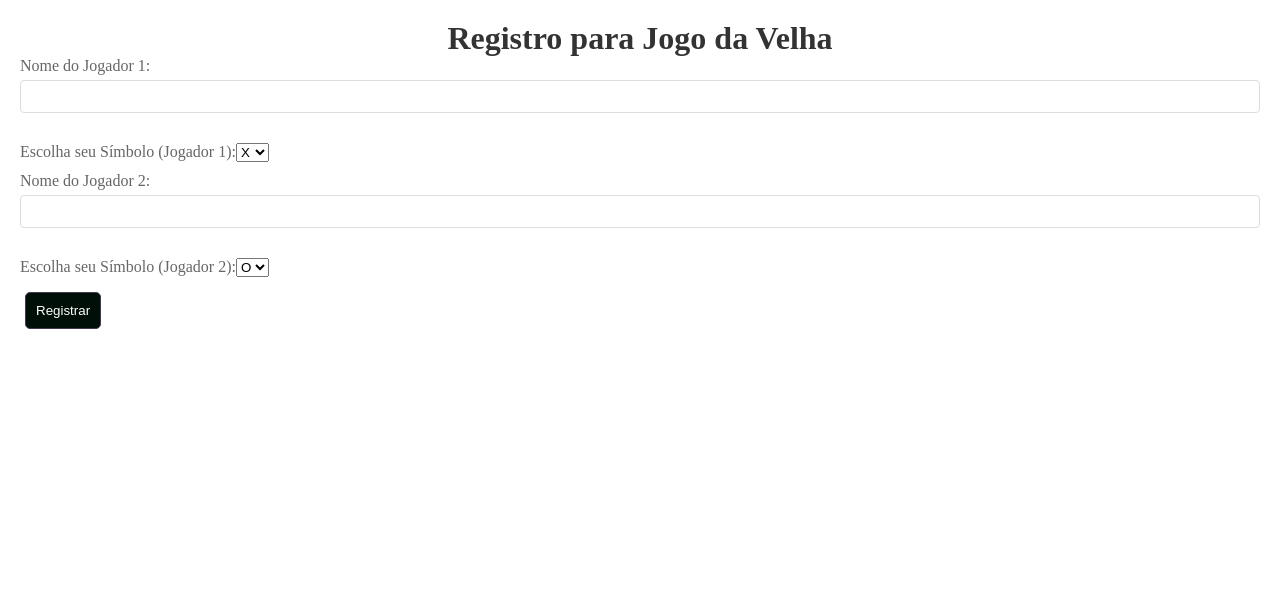
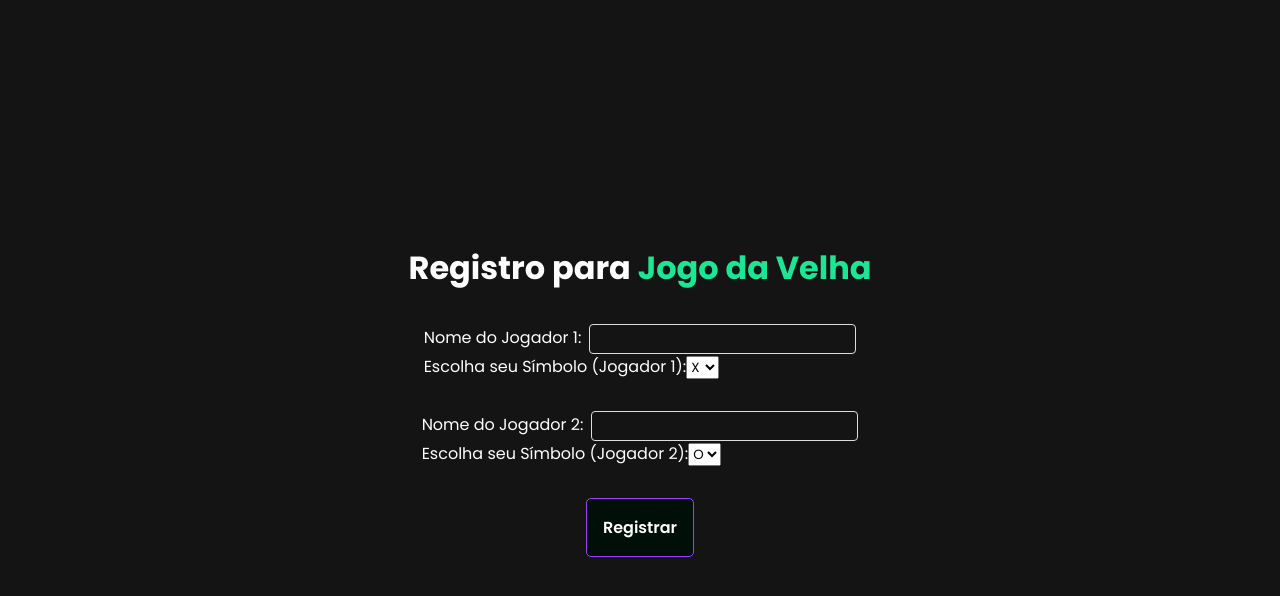
Before and after one commit to CaioDuart3/jogo_da_velha_orc, a React (Vite) app: page /register in a window 1280 px wide. Shown: the top 596 px of the page. Built offline with nearby package versions, Linux system fonts and the light colour scheme.

Commit message:
ajustes de estilização

```diff
--- a/src/Game/Game.css
+++ b/src/Game/Game.css
@@ -1,8 +1,10 @@
+
+@import url('https://fonts.googleapis.com/css2?family=Plus+Jakarta+Sans:ital,wght@0,200..800;1,200..800&family=Poppins:ital,wght@0,100;0,200;0,300;0,400;0,500;0,600;0,700;0,800;0,900;1,100;1,200;1,300;1,400;1,500;1,600;1,700;1,800;1,900&display=swap');
 :root{
   --corPrincipal: #141414;
-  --cor1: #8E5572;
-  --cor2: #BCAA99;
-  --cor3: #443850;
+  --cor1: #1ce594;
+  --cor2: #e21848;
+  --cor3: #a040ff;
   --cel: #000F08;
   --cel-hover: #1a1b1b;
   --cor-text-light: #fefefe;
@@ -11,15 +13,17 @@
 *{
   margin: 0;
   padding: 0;
+  font-family: "Poppins", sans-serif;
 }
 
 button{
   background-color: var(--cel);
   border: 1px solid var(--cor3);
   color: var(--cor-text-light);
-  padding: 10px;
+  padding: 16px;
   border-radius: 5px;
-  margin: 5px;
+  font-size: 16px;
+  font-weight: 600;
 }
 button:hover{
   background-color: var(--cel-hover);
@@ -29,7 +33,6 @@ button:hover{
   width: 100%;
   height: 100vh;
   background-color: var(--corPrincipal);
-
   display: flex;
   flex-direction: row;
   align-items: center;
@@ -41,19 +44,18 @@ button:hover{
 .container-board{
   display: flex;
   flex-direction: column;
-  justify-content: center;
-  align-items: center;
+  gap: 8px;
 }
 
 .frame {
-  width: 500px;
-  height: 500px;
+  width: 470px;
+  height: 470px;
   background-color: var(--cor3);
   display: flex;
+  flex-direction: column;
   justify-content: center;
   align-items: center;
   border-radius: 5px;
-  margin-top: 30px;
 }
 
 .board {
@@ -92,7 +94,22 @@ button:hover{
 .cell.X{
   background-color: var(--cor1);
 }
-
-.end {
-  margin-top: 30px;
+.wins{
+  width: 250px;
+  display: flex;
+  justify-content: center;
+  align-items: center;
 }
+h2{
+  max-width: 245px;
+  word-wrap: break-word;
+}
+.btns{
+  display: flex;
+  justify-content: center;
+  align-items: center;
+  gap: 16px;
+}
+.pts{
+  color: yellow;
+}
--- a/src/Game/Game.tsx
+++ b/src/Game/Game.tsx
@@ -91,14 +91,18 @@ function Game() {
   return (
       <div className='container'>
         <div className='wins'>
-          <h2>{playerTwoName}: {winsX}</h2>
+          <h2>{playerOneName}: <b className='pts'>{winsO}</b></h2>
         </div>
+
         <div className='container-board'>
-          {winner && <h1>{winner === playerTwoSymbol ? playerTwoName : playerOneName} ganhou!</h1>}
-          {draw && <h1>Empate!</h1>}
-          {gameOver && <button onClick={reset}>Jogar novamente</button>}
-          {!gameOver && <h1>Vez de {turn === playerOneSymbol ? playerOneName : playerTwoName}</h1>}
+        <div className='btns'>
+            <button onClick={returnHome}>Início</button>
+            <button onClick={resetScore}>Resetar Placar</button>
+          </div>
           <div className='frame'>
+            {!gameOver && <h1>Vez de {turn === playerOneSymbol ? playerOneName : playerTwoName}</h1>}
+            {winner && <h1>{winner === playerTwoSymbol ? playerTwoName : playerOneName} ganhou!</h1>}
+            {draw && <h1>Empate!</h1>}
             <div className={`board ${gameOver ? "gameOver" : ""}`}>
               {getSquares().map((_, i) => (
                   <div key={i} className={`cell ${marks[i]}`} onClick={() => play(i)}>
@@ -107,12 +111,13 @@ function Game() {
               ))}
             </div>
           </div>
-          <div className='end'>
-            <button onClick={returnHome}>Home</button>
-            <button onClick={resetScore}>Resetar Placar</button>
-          </div>
+          <div className='btns'>{gameOver && <button onClick={reset}>Jogar novamente</button>}</div>
+
         </div>
-        <h2>{playerOneName}: {winsO}</h2>
+
+        <div className='wins'>
+          <h2>{playerTwoName}: <b className='pts'>{winsX}</b></h2>
+        </div>
       </div>
   );
 }
--- a/src/Home/Home.css
+++ b/src/Home/Home.css
@@ -1,3 +1,4 @@
+
 .home{
     width: 100%;
     height: 100vh;
--- a/src/Home/Home.tsx
+++ b/src/Home/Home.tsx
@@ -5,8 +5,7 @@ function Home (){
         // ele ter um condicional q executa se é individual ou em dupla.
         <div className="home">
             <h1>Jogo da velha</h1>
-            <a href="/game"><button>Um jogador</button></a>
-            <a href="/register"><button>Dois jogadores</button></a>
+            <a href="/register"><button>Iniciar partida</button></a>
             <a href="https://github.com/CaioDuart3/jogo_da_velha_orc" target="_blank"><button>Repositório</button></a>
         </div>
     );
--- a/src/Register/Register.css
+++ b/src/Register/Register.css
@@ -1,33 +1,39 @@
-.form-container {
-    background-color: white;
-    padding: 40px;
-    border-radius: 8px;
-    box-shadow: 0 4px 8px rgba(0,0,0,0.1);
-    width: 90%;
-    max-width: 500px;
+.container-register{
+    height: 100vh;
+    background-color: var(--corPrincipal);
+    display: flex;
+    flex-direction: column;
+    align-items: center;
+    justify-content: center;
+    gap: 32px;
 }
 
+form{
+    display: flex;
+    flex-direction: column;
+    justify-content: center;
+    align-items: center;
+    gap: 32px;
+}
 h1 {
     text-align: center;
-    color: #333;
+    color: var(--cor-text-light);
 }
 
 label {
     display: block;
-    margin-bottom: 10px;
-    color: #666;
+    color: var(--cor-text-light);
 }
 
 input[type="text"] {
-    width: 100%;
-    padding: 8px;
-    margin-top: 5px;
-    margin-bottom: 20px;
+    padding: 4px;
+    margin-left: 8px;
+    background: var(--corPrincipal);
+    color: var(--cor-text-light);
     border: 1px solid #ddd;
     border-radius: 4px;
     box-sizing: border-box;
 }
-
-button:hover {
-    background-color: #003875;
+.color-text{
+    color: var(--cor1);
 }
--- a/src/Register/Register.tsx
+++ b/src/Register/Register.tsx
@@ -1,21 +1,29 @@
-import {useState} from 'react';
+import React, { useState } from 'react';
 import './Register.css';
-import {useNavigate} from "react-router-dom";
+import { useNavigate } from 'react-router-dom';
 
 function RegistrationForm() {
-    const [playerOneName, setPlayerOneName] = useState('');
-    const [playerTwoName, setPlayerTwoName] = useState('');
-    const [playerOneSymbol, setPlayerOneSymbol] = useState('X');
-    const [playerTwoSymbol, setPlayerTwoSymbol] = useState('O');
+    const [playerOneName, setPlayerOneName] = useState<string>('');
+    const [playerTwoName, setPlayerTwoName] = useState<string>('');
+    const [playerOneSymbol, setPlayerOneSymbol] = useState<string>('X');
+    const [playerTwoSymbol, setPlayerTwoSymbol] = useState<string>('O');
+    const [error, setError] = useState<string>('');
 
     const navigate = useNavigate();
 
-    const handleSubmit = (event : any) => {
+    const handleSubmit = (event: React.FormEvent) => {
         event.preventDefault();
+
         if (playerOneSymbol === playerTwoSymbol) {
-            alert('Os símbolos dos jogadores devem ser diferentes');
+            alert('Os símbolos dos jogadores devem ser diferentes.');
             return;
         }
+
+        if (playerOneName.length > 20 || playerTwoName.length > 20) {
+            alert('Os nomes podem ter somente até 20 caracteres.');
+            return;
+        }
+
         localStorage.setItem('playerOneName', playerOneName);
         localStorage.setItem('playerTwoName', playerTwoName);
         localStorage.setItem('playerOneSymbol', playerOneSymbol);
@@ -23,23 +31,44 @@ function RegistrationForm() {
         navigate('/game');
     };
 
+    const handlePlayerOneNameChange = (e: React.ChangeEvent<HTMLInputElement>) => {
+        const name = e.target.value;
+        if (name.length <= 20) {
+            setPlayerOneName(name);
+            setError('');
+        } else {
+            setError('Os nomes podem ter somente até 20 caracteres.');
+        }
+    };
+
+    const handlePlayerTwoNameChange = (e: React.ChangeEvent<HTMLInputElement>) => {
+        const name = e.target.value;
+        if (name.length <= 20) {
+            setPlayerTwoName(name);
+            setError('');
+        } else {
+            setError('Os nomes podem ter somente até 20 caracteres.');
+        }
+    };
+
     return (
-        <div style={{ padding: 20 }}>
-            <h1>Registro para Jogo da Velha</h1>
+        <div className="container-register">
+            <h1>Registro para <b className='color-text'>Jogo da Velha</b></h1>
             <form onSubmit={handleSubmit}>
                 <div>
                     <label>Nome do Jogador 1:
                         <input
                             type="text"
                             value={playerOneName}
-                            onChange={(e) => setPlayerOneName(e.target.value)}
+                            onChange={handlePlayerOneNameChange}
                             required
                         />
                     </label>
-                </div>
-                <div>
                     <label>Escolha seu Símbolo (Jogador 1):
-                        <select value={playerOneSymbol} onChange={(e) => setPlayerOneSymbol(e.target.value)}>
+                        <select
+                            value={playerOneSymbol}
+                            onChange={(e) => setPlayerOneSymbol(e.target.value)}
+                        >
                             <option value="X">X</option>
                             <option value="O">O</option>
                         </select>
@@ -50,20 +79,21 @@ function RegistrationForm() {
                         <input
                             type="text"
                             value={playerTwoName}
-                            onChange={(e) => setPlayerTwoName(e.target.value)}
+                            onChange={handlePlayerTwoNameChange}
                             required
                         />
                     </label>
-                </div>
-
-                <div>
                     <label>Escolha seu Símbolo (Jogador 2):
-                        <select value={playerTwoSymbol} onChange={(e) => setPlayerTwoSymbol(e.target.value)}>
+                        <select
+                            value={playerTwoSymbol}
+                            onChange={(e) => setPlayerTwoSymbol(e.target.value)}
+                        >
                             <option value="X">X</option>
                             <option value="O">O</option>
                         </select>
                     </label>
                 </div>
+                {error && <p style={{ color: 'red' }}>{error}</p>}
                 <button type="submit">Registrar</button>
             </form>
         </div>
```
